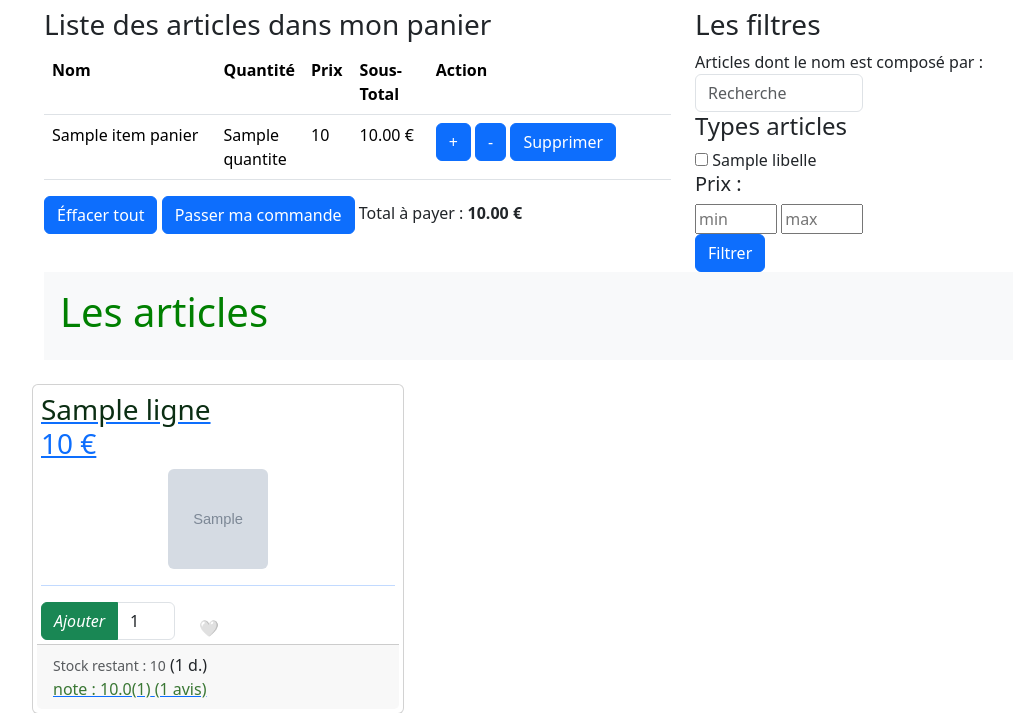
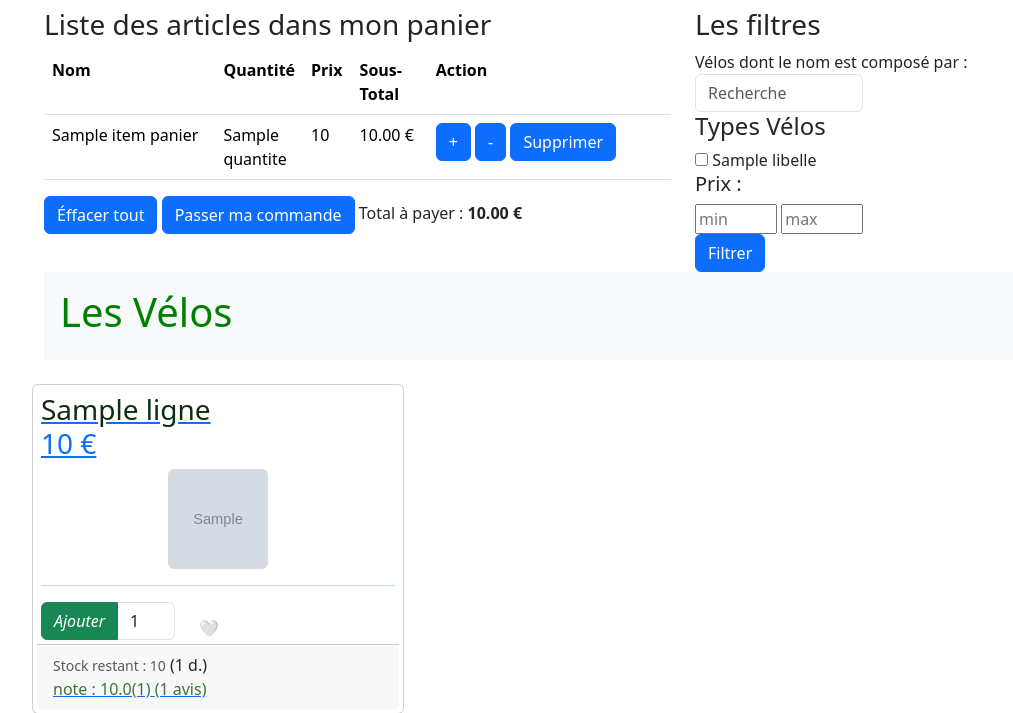
Before and after one commit to ibrahima-ngom/SAE_3.4.5_VELO, a Flask app: template templates/client/boutique/panier_article.html in a window 1280 px wide. Shown: the part 64-777 px from the top of the page, without its empty margins (50-1063 px from the left). Run offline with Flask 3, Linux system fonts and the light colour scheme; the template is opened without the code that fills it: most values are stand-ins (such as "Sample title", 1, 10 or a date in 2020); grey boxes marked "Sample" are stand-in pictures; some libraries are stand-ins or nearby versions.

Commit message:
affichage filtre et vélo fonctionnel

```diff
--- a/connexion_db.py
+++ b/connexion_db.py
@@ -16,9 +16,9 @@ def get_db():
             cursorclass=pymysql.cursors.DictCursor
         )
         # à activer sur les machines personnelles :
-        activate_db_options(db)
+      #  activate_db_options(db)
     return db
-
+'''
 def activate_db_options(db):
     cursor = db.cursor()
     # Vérifier et activer l'option ONLY_FULL_GROUP_BY si nécessaire
@@ -43,3 +43,4 @@ def activate_db_options(db):
         else :
             print('MYSQL : variable globale lower_case_table_names=0  ok')    # mettre en commentaire
     cursor.close()
+'''
--- a/templates/client/boutique/_filtre.html
+++ b/templates/client/boutique/_filtre.html
@@ -5,7 +5,7 @@
     </div>
    {% if items_filtre is defined %}
     <div class="form-group">
-        <h4>Types articles</h4>
+        <h4>Types Vélos</h4>
         {% for item_filtre in items_filtre %}
         <input type="checkbox" name="filter_types" value="{{ item_filtre.id_type_article }}"
                {% set id_item = item_filtre.id_type_article | string %}
--- a/templates/client/boutique/panier_article.html
+++ b/templates/client/boutique/panier_article.html
@@ -10,13 +10,13 @@
         {% include('client/boutique/_panier.html') %}
             <div class="col">
               <h3>Les filtres</h3>
-              Articles dont le nom est composé par :<br>
+              Vélos dont le nom est composé par :<br>
                  {% include('client/boutique/_filtre.html') %}
             </div>
         </div>
 
         <div class="bg-light p-3">
-            <h1>Les articles</h1>
+            <h1>Les Vélos</h1>
         </div>
 
         <div class="row">
@@ -30,7 +30,7 @@
                                     €
                                 </h3>
                                      {%  if article.image is not none %}
-                                        <img class="card-img-top rounded mx-auto d-block"  style="width:100px;height:100px"  src="{{ url_for('static', filename = 'images/')}}{{ article.image }}"  alt="image  de {{ article.nom }}" >
+                                        <img class="card-img-top rounded mx-auto d-block"  style="width:100px;height:100px"  src="{{ url_for('static', filename = 'images/images/')}}{{ article.image }}"  alt="image  de {{ article.nom }}" >
                                     {% else %} <img class="card-img-top rounded mx-auto d-block"   style="width:100px;height:100px"   src="{{ url_for('static', filename='images/no_photo.jpeg')}}"  alt="image  de {{ article.nom }}" >
                                     {% endif %}
                                     <hr>
```
Also changed, not shown: controllers/client_article.py (+8 -3 lines), sae_sql.sql (+8 -8 lines).
